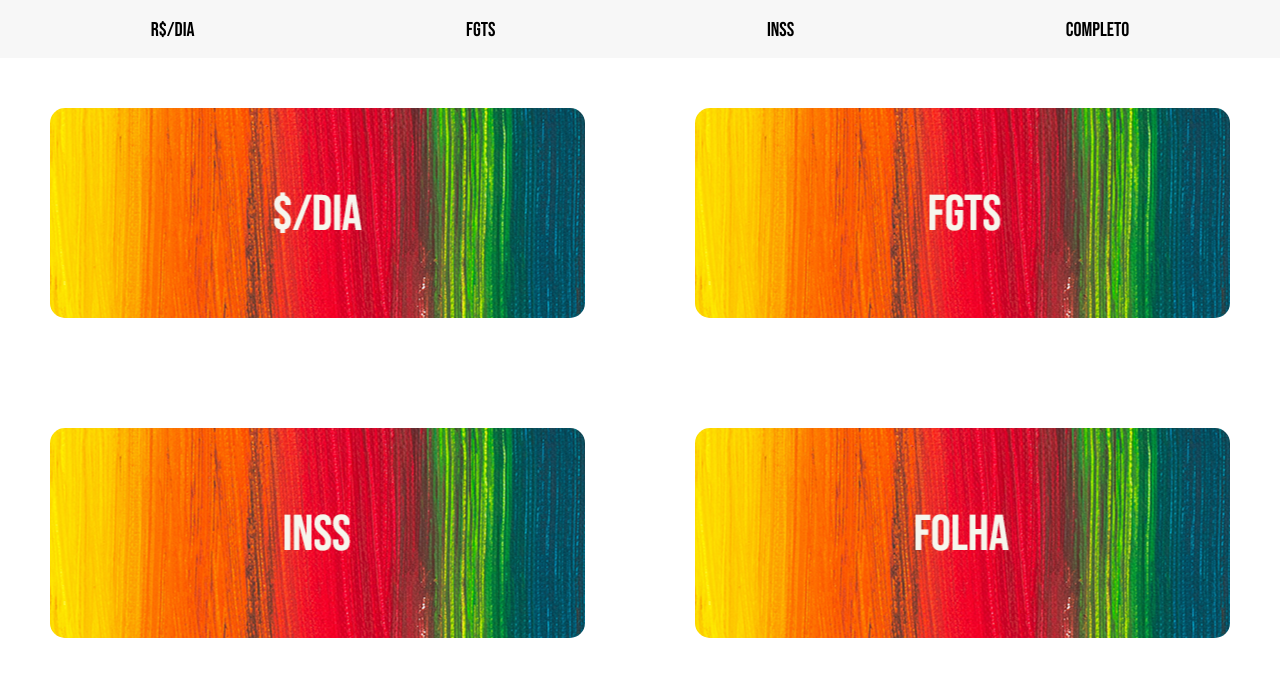
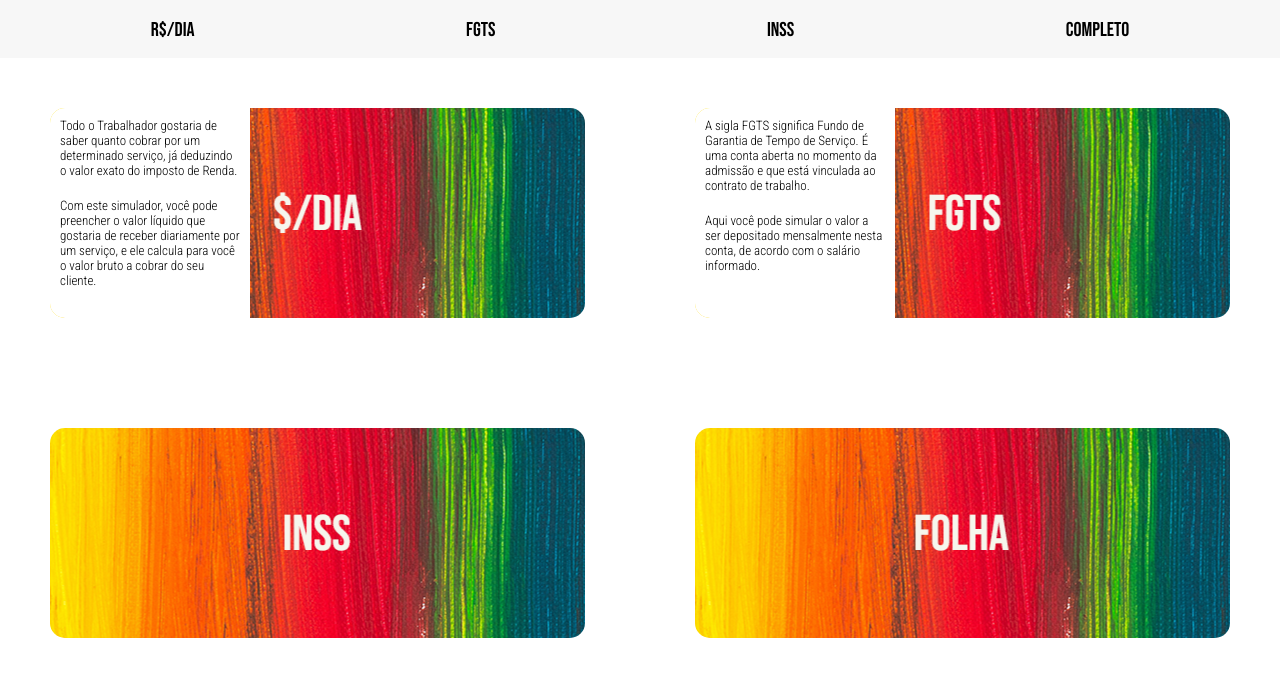
Before and after one commit to Rodjfreitas/Prestador-de-Servico, a plain HTML site: page index.html in a window 1280 px wide. Shown: the part 102-800 px from the top of the page. Drawn offline with Linux system fonts and the light colour scheme.

Commit message:
feat: criando texto explicativo para as caixas de R$/dia e FGTS

```diff
--- a/css/estilo.css
+++ b/css/estilo.css
@@ -60,7 +60,7 @@ nav li:hover{
   gap: 10px;
 }
 
-#principal div{
+#valorDia,#fgts,#inss,#completo{
   height: 210px;
   margin: 50px;
   border-radius: 15px;
@@ -111,3 +111,17 @@ nav li:hover{
 output{
   font-size: 18px;
 }
+
+.information{
+  background-color: white;
+  width: 200px;
+  display: block;
+  height: 100%;
+  border-radius: 15px 0 0 15px;
+
+}
+
+.information p{
+  padding: 10px;
+  font-size: 13px;
+}
--- a/index.html
+++ b/index.html
@@ -55,9 +55,22 @@
     </ul>
   </nav>
   <section id="principal">
-    <div onmouseenter="valorEnter()" onmouseout="exitSelect()" id="valorDia"></div>
-    <div onmouseenter="fgtsEnter()" onmouseout="exitSelect()" id="fgts"></div>
+    <div onmouseenter="valorEnter()" onmouseout="exitSelect()" id="valorDia">
+      <div class="information">
+        <p>Todo o Trabalhador gostaria de saber quanto cobrar por um determinado serviço, já deduzindo o valor exato do imposto de Renda.</p>
+        <p>Com este simulador, você pode preencher o valor líquido que gostaria de receber diariamente por um serviço, e ele calcula para você o valor bruto a cobrar do seu cliente.</p>
+      </div>
+    </div>
+
+    <div onmouseenter="fgtsEnter()" onmouseout="exitSelect()" id="fgts">
+      <div class="information">
+        <p>A sigla FGTS significa Fundo de Garantia de Tempo de Serviço. É uma conta aberta no momento da admissão e que está vinculada ao contrato de trabalho.</p>
+        <p>Aqui você pode simular o valor a ser depositado mensalmente nesta conta, de acordo com o salário informado.</p>
+      </div>
+    </div>
+
     <div onmouseenter="inssEnter()" onmouseout="exitSelect()" id="inss"></div>
+
     <div onmouseenter="completoEnter()" onmouseout="exitSelect()" id="completo"></div>
   </section>
 
--- a/js/script.js
+++ b/js/script.js
@@ -3,11 +3,15 @@ function valorEnter(){
   let fgts = document.querySelector('#fgts')
   let inss = document.querySelector('#inss')
   let completo = document.querySelector('#completo')
+  let information = document.querySelector('.information')
 
   fgts.style.opacity = "10%"
   inss.style.opacity = "10%"
   completo.style.opacity = "10%"
-
+  information.style.display = "block"
+  information.style.width = "200px"
+  information.style.transitionDuration = "3s"
+  information.style.transform = "matrix()"
 }
 
 function fgtsEnter(){
@@ -48,11 +52,15 @@ function exitSelect(){
   let fgts = document.querySelector('#fgts')
   let inss = document.querySelector('#inss')
   let completo = document.querySelector('#completo')
+  let information = document.querySelector('.information')
 
   fgts.style.opacity = "100%"
   inss.style.opacity = "100%"
   completo.style.opacity = "100%"
   valorDia.style.opacity = "100%"
+
+
+  information.style.display = "none"
 
 }
 
```
